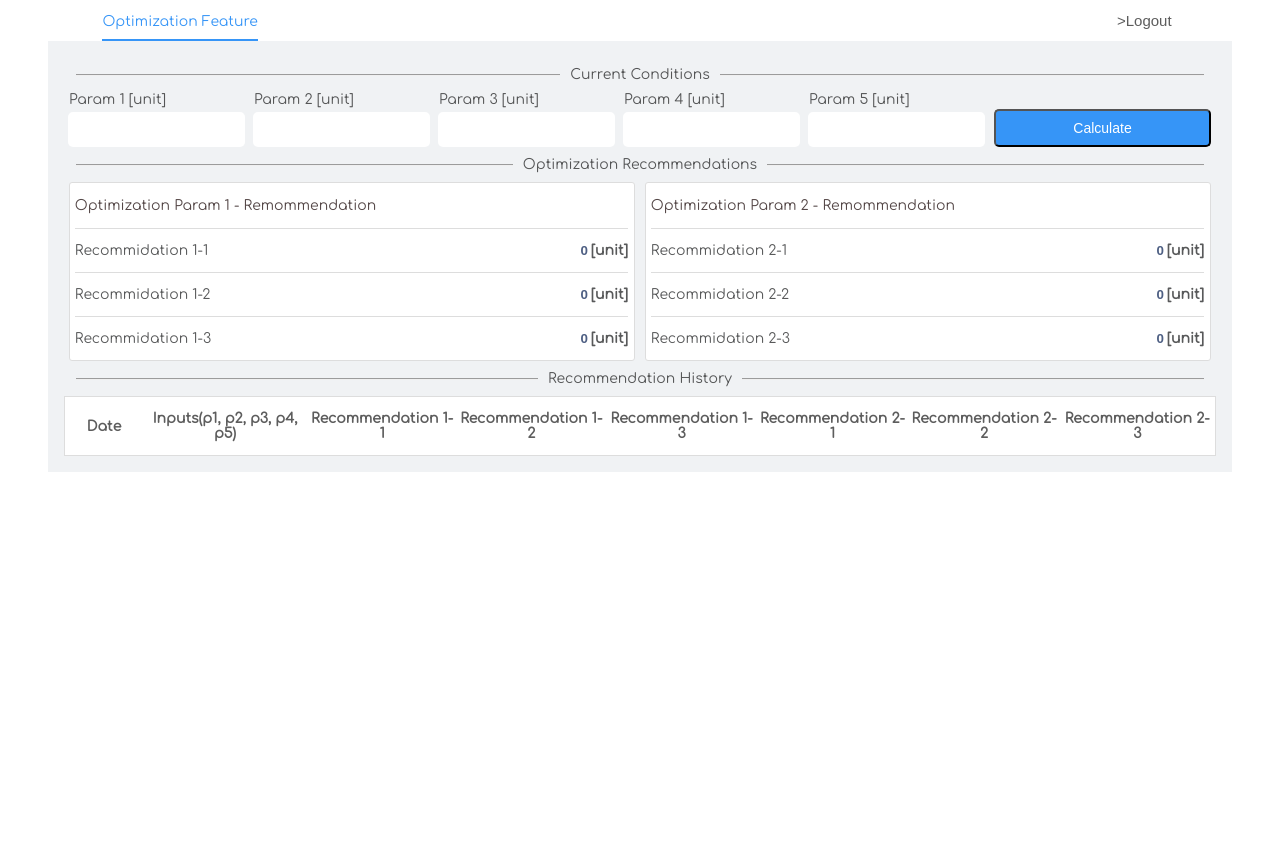
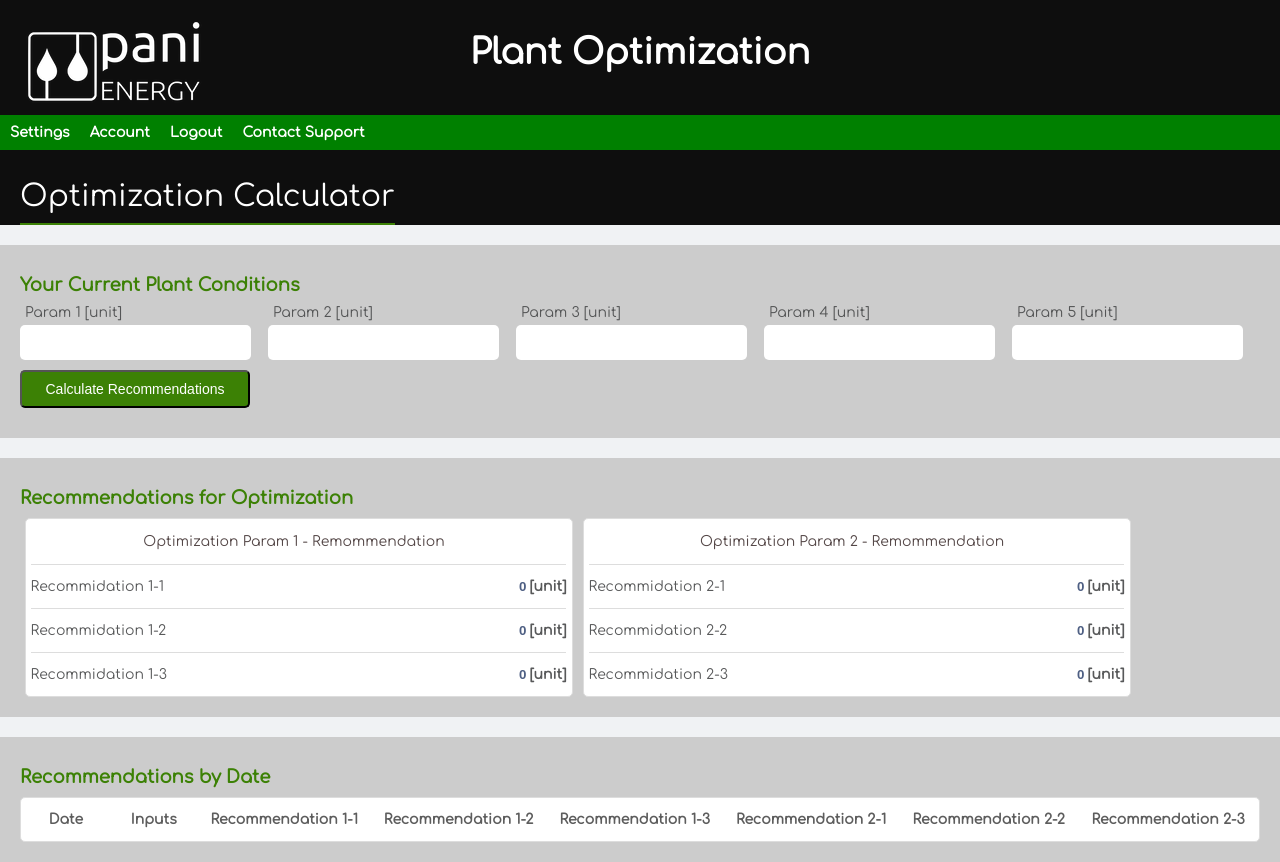
Before and after one commit to reidnaa/pani-energy-exercise, a React (Create React App) app: page / in a window 1280 px wide. Before the commit the page ends 800 px from the top, so only its background shows below. Built offline with nearby package versions, Linux system fonts and the light colour scheme.

Commit message:
changed design for Pani Exercise

```diff
--- a/src/App.css
+++ b/src/App.css
@@ -25,32 +25,80 @@
   color: #61dafb;
 }
 
+header {
+  background-color: #0e0e0e;
+  height: 150px;
+  position: relative;
+}
+header h1 {
+  color: white;
+  width: 100%;
+  padding-top: 10px;
+  font-size: 35px;
+}
+
+.top{
+  display:flex;
+}
+
+nav {
+  display: flex;
+  background-color: green;
+  position: absolute;
+  bottom: 0;
+  width: 100%;
+}
+
+nav a {
+  color: white;
+  text-decoration: none;
+  font-weight: 700;
+  padding: 10px;
+  transition: all ease-in-out .4s;
+}
+
+.logo {
+  display: flex;
+  position: absolute;
+}
 
 .feature {
-  width: 90%;
-  padding: 16px;
-  margin: auto;
+  width: 100%;
+
   background: #f0f2f4;
+  text-align: left;
+  padding-left: 0;
 }
 
-.divider{
-  color:#545556;
-  padding:10px;
+.blurred{
+  filter: blur(8px);
+  -webkit-filter: blur(8px);
 }
 
-.outside-controls{
+.divider {
+  color: #3c8105;
+  padding: 10px 0;
+  font-size: 18px;
+  font-weight: bold;
+}
+
+.outside-controls {
   display: flex;
-  justify-content: space-between;
-  width: 84%;
-  margin: auto;
+  background: #0e0e0e;
+  padding-left: 20px;
 }
 
 .outside-controls p {
-  border-bottom: 2px solid #3695f7;
-  color: #3695f7;
+  border-bottom: 2px solid #3c8105;
+  color: #fff;
   padding-bottom: 10px;
-  cursor: pointer;
+  font-size: 30px;
   margin-bottom: 0;
+}
+
+nav a:hover {
+  background-color:black;
+
 }
 
 
@@ -65,9 +113,8 @@ legend{
   padding: 0 10px;
 }
 
-.form {
-  display: flex;
-  align-items: flex-end;
+.fields{
+  display:flex;
 }
 
 .form-single{
@@ -88,6 +135,10 @@ legend{
   border-style:none;
 }
 
+.form-field input:focus{
+  outline : 2px solid #3c8105;
+}
+
 input[type=number]::-webkit-inner-spin-button,
 input[type=number]::-webkit-outer-spin-button {
   -webkit-appearance: none;
@@ -97,14 +148,19 @@ input[type=number]::-webkit-outer-spin-button {
 form button {
   width: 230px;
   border-radius: 5px;
-  background:#3695f7;
+  background: #3c8105;
   color: white;
   height: 38px;
-  margin: 0 5px;
-  font-size:14px;
+  margin: 10px 0;
+  font-size: 14px;
   transition: 0.3s;
-  cursor:pointer;
-  outline:none;
+  cursor: pointer;
+  outline: none;
+}
+
+.form {
+  width: 100%;
+  margin: auto;
 }
 
 .dynamic-input, .dynamic-input input{
@@ -112,13 +168,14 @@ form button {
 }
 
 
-form button:hover{
-  background:lightblue;
-  color:darkblue;
+form button:hover {
+  background: #ade6b5;
+  color: #3c8105;
 }
 
 .recom-cards {
   display: flex;
+  width: 90%;
   justify-content: space-around;
 }
 
@@ -133,12 +190,13 @@ form button:hover{
   width: 49%;
   background: #fff;
   border: 1px solid #ddd;
-  border-radius: 3px;
+  border-radius: 5px;
 }
 
 .recom-card-header {
   padding: 15px 15px 15px 5px;
   color: #544747;
+  margin:auto;
 }
 
 
@@ -169,10 +227,11 @@ form button:hover{
   align-items: center;
 }
 
-table{
-  width:100%;
-  background:#fff;
-  border:1px solid #ddd;
+table {
+  width: 100%;
+  border-radius: 5px;
+  background: #fff;
+  border: 1px solid #ddd;
 }
 
 .columnHeader {
@@ -188,14 +247,16 @@ table{
 
 tbody td {
   color: darkgrey;
+  text-align: center;
   padding: 10px;
 }
 
- th {
+th {
   font-weight: 600;
   min-width: 74px;
   padding: 12px 0;
   color: #5d5d5d;
+  text-align: center;
 }
 
 tr td:first-child {
@@ -204,6 +265,12 @@ tr td:first-child {
 
 tr{
   border-top:1px solid #ccc;
+}
+
+.first, .second, .third{
+  background: #ccc;
+  padding: 20px;
+  margin-top:20px;
 }
 
 
@@ -222,3 +289,17 @@ tr{
 .arrow::after {
   content: ">";
 }
+
+.around{
+  display: flex;
+  flex-direction: row-reverse;
+  margin: 20px;
+}
+
+.logout-button{
+  background-color: #3695f7;
+  padding: 5px 20px;
+  font-size: 15px;
+  border-radius: 10px;
+  color: white;
+}
--- a/src/App.js
+++ b/src/App.js
@@ -1,14 +1,27 @@
 import React from 'react';
 import './App.css';
 import OptimizationFeature from './components/OptimizationFeature';
+import image from './pani-logo.png';
 
 function App() {
   return (
     <div className="App">
-      <div className="outside-controls">
-          <p>Optimization Feature</p>
-          <button><span className="arrow"></span>Logout</button>
+      <header>
+        <div className="top">
+          <div class="logo">
+            <img src={image} alt="logo" />
+          </div>
+
+          <h1>Plant Optimization</h1>
         </div>
+        <nav>
+          <a href="/" >Settings</a>
+          <a href="/" >Account</a>
+          <a href="/" >Logout</a>
+          <a href="/">Contact Support</a>
+        </nav>
+      </header>
+
       <OptimizationFeature />
     </div>
   );
--- a/src/components/DataGrid.js
+++ b/src/components/DataGrid.js
@@ -1,5 +1,4 @@
 import React from "react";
-import { arrayOf, shape, string } from "prop-types";
 import DataGridHeader from "./DataGridHeader";
 import DataGridRow from "./DataGridRow";
 
@@ -19,21 +18,5 @@ const DataGrid = ({ columns, rows }) => (
   </div>
 );
 
-const columnShape = shape({
-  label: string,
-  key: string
-});
-
-const rowShape = arrayOf(
-  shape({
-    key: string,
-    value: string
-  })
-);
-
-DataGrid.propTypes = {
-  columns: arrayOf(columnShape).isRequired,
-  rows: arrayOf(rowShape).isRequired
-};
 
 export default DataGrid;
--- a/src/components/DataGridHeader.js
+++ b/src/components/DataGridHeader.js
@@ -1,5 +1,5 @@
 import React from 'react';
-// import { shape } from 'prop-types';
+
 
 
 const DataGridHeader = ({ columns }) => {
@@ -16,8 +16,6 @@ const DataGridHeader = ({ columns }) => {
     )
 };
 
-// DataGridHeader.propTypes = {
-// //   columns: columnShape.isRequired, // not to sure what columnShape is
-// };
+
 
 export default DataGridHeader;
--- a/src/components/Divider.js
+++ b/src/components/Divider.js
@@ -1,18 +1,16 @@
 import React from 'react';
-import { string } from 'prop-types';
+
 
 const Divider = ({ label }) => {
   return(
     <div className="divider">
-      <fieldset>
-        <legend>{label}</legend>
-      </fieldset>
+
+        {label}
+
     </div>
 
   );
 }
-Divider.propTypes = {
-  label: string,
-};
+
 
 export default Divider;
--- a/src/components/Form.js
+++ b/src/components/Form.js
@@ -1,5 +1,4 @@
 import React from "react";
-import { arrayOf, shape, string } from "prop-types";
 import FormFieldLabel from "./FormFieldLabel";
 import FormField from "./FormField";
 
@@ -7,24 +6,19 @@ const Form = props => {
   const { formFields, form, handleSubmit } = props;
   return (
     <form className="form" onSubmit={handleSubmit}>
+      <div className="fields">
       {formFields.map(({ label, unit }, i) => (
         <div className="form-single" key={i}>
           <FormFieldLabel label={label} unit={unit} />
           <FormField form={form} />
         </div>
       ))}
-      <button className="button">Calculate</button>
+      </div>
+      <button className="button">Calculate Recommendations</button>
     </form>
   );
 };
 
-const formFieldShape = shape({
-  label: string,
-  unit: string
-});
 
-Form.propTypes = {
-  formFields: arrayOf(formFieldShape)
-};
 
 export default Form;
--- a/src/components/FormField.js
+++ b/src/components/FormField.js
@@ -3,7 +3,7 @@ import React from 'react';
 const FormField = ({form}) => {
  return(
     <div className="form-field">
-        <input type="number" step="0.01" />
+        <input type="number" step="0.01"  />
     </div>
     )
 }
--- a/src/components/FormFieldLabel.js
+++ b/src/components/FormFieldLabel.js
@@ -1,5 +1,4 @@
 import React from 'react';
-import { string } from 'prop-types';
 
 
 const FormFieldLabel = ({ label, unit }) => {
@@ -10,10 +9,6 @@ const FormFieldLabel = ({ label, unit }) => {
   )
 };
 
-FormFieldLabel.propTypes = {
-  label: string,
-  unit: string,
-};
 
 
 export default FormFieldLabel;
--- a/src/components/OptimizationFeature.js
+++ b/src/components/OptimizationFeature.js
@@ -76,7 +76,7 @@ class OptimizationFeature extends Component {
     historicData: {
       columns: [
         "Date",
-        "Inputs(p1, p2, p3, p4, p5)",
+        "Inputs",
         "Recommendation 1-1",
         "Recommendation 1-2",
         "Recommendation 1-3",
@@ -111,10 +111,10 @@ class OptimizationFeature extends Component {
       // Make random Numbers with random equations - would be part of some algorithm
 
       r11: parseInt(event.target[0].value * 1.85).toFixed(2),
-      r12: parseInt(event.target[1].value * 4),
-      r13: parseInt(event.target[2].value + 23),
+      r12: parseInt(event.target[1].value * 4).toFixed(2),
+      r13: parseInt(event.target[2].value + 23).toFixed(2),
       r21: parseInt(event.target[3].value / 2).toFixed(2),
-      r22: parseInt(event.target[4].value + event.target[0].value),
+      r22: parseInt(event.target[4].value + event.target[0].value).toFixed(2),
       r23: parseInt(event.target[3].value / event.target[1].value).toFixed(2)
     };
 
@@ -179,20 +179,32 @@ class OptimizationFeature extends Component {
     event.target[3].value = '';
     event.target[4].value = '';
 
+    const scrollWin = () => {
+      console.log('scroll me')
+      window.scrollBy(400, 0);
+    }
+    scrollWin();
   };
 
   render() {
     const { formFields, historicData, optimizationResults } = this.state;
     return (
       <div className="feature">
+        <div className="outside-controls">
+          <p>Optimization Calculator</p>
 
-        <Divider label="Current Conditions" />
+        </div>
+        <div className="first">
+        <Divider label="Your Current Plant Conditions" />
         <Form
           formFields={formFields}
           form={this.state.form}
           handleSubmit={this.handleSubmit}
         />
-        <Divider label="Optimization Recommendations" />
+        </div>
+
+        <div className="second">
+        <Divider label="Recommendations for Optimization" />
         <div className="recom-cards">
           {optimizationResults.map(({ heading, recommendations }, i) => (
             <RecommendationCard
@@ -203,8 +215,11 @@ class OptimizationFeature extends Component {
             />
           ))}
         </div>
-        <Divider label="Recommendation History" />
+        </div>
+        <div className="third">
+        <Divider label="Recommendations by Date" />
         <DataGrid columns={historicData.columns} rows={historicData.rows} />
+      </div>
       </div>
     );
   }
--- a/src/components/RecommendationCard.js
+++ b/src/components/RecommendationCard.js
@@ -1,5 +1,4 @@
 import React from 'react';
-import { arrayOf, number, shape, string } from 'prop-types';
 import RecommendationCardHeader from './RecommendationCardHeader';
 import RecommendationCardRow from './RecommendationCardRow';
 
@@ -14,15 +13,6 @@ const RecommendationCard = ({ heading, recommendations}) => (
     </div>
   );
 
-  const recommendationShape = shape({
-    label: string,
-    value: number,
-    unit: string,
-  });
 
-  RecommendationCard.propTypes = {
-    heading: string,
-    recommendations: arrayOf(recommendationShape),
-  };
 
   export default RecommendationCard;
--- a/src/components/RecommendationCardHeader.js
+++ b/src/components/RecommendationCardHeader.js
@@ -1,5 +1,4 @@
 import React from 'react';
-import { string } from 'prop-types';
 
 const RecommendationCardHeader = ({ heading }) => {
   return(
@@ -12,8 +11,6 @@ const RecommendationCardHeader = ({ heading }) => {
   );
 };
 
-RecommendationCardHeader.propTypes = {
-  heading: string.isRequired,
-};
+
 
 export default RecommendationCardHeader;
--- a/src/components/RecommendationCardRow.js
+++ b/src/components/RecommendationCardRow.js
@@ -1,5 +1,4 @@
 import React from 'react';
-import { string, number } from 'prop-types';
 
 const RecommendationCardRow = ({ label, value, unit }) => {
 
@@ -13,10 +12,6 @@ const RecommendationCardRow = ({ label, value, unit }) => {
     )
 };
 
-RecommendationCardRow.propTypes = {
-  label: string.isRequired,
-  value: number.isRequired,
-  unit: string.isRequired,
-};
+
 
 export default RecommendationCardRow;
```
Also changed, not shown: src/pani-logo.png (added), src/wireframe.jpg (added).
